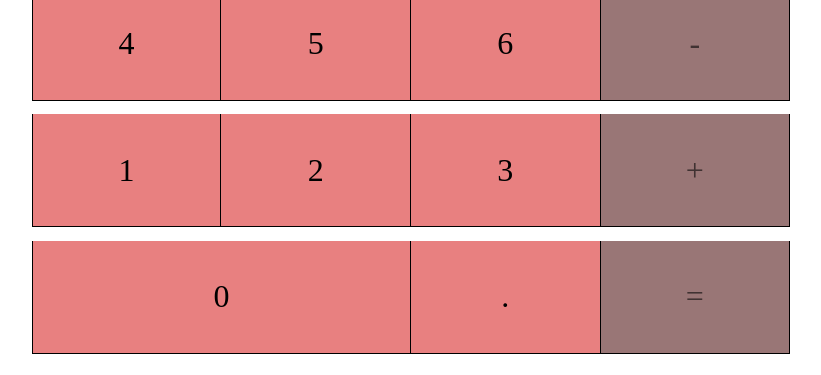
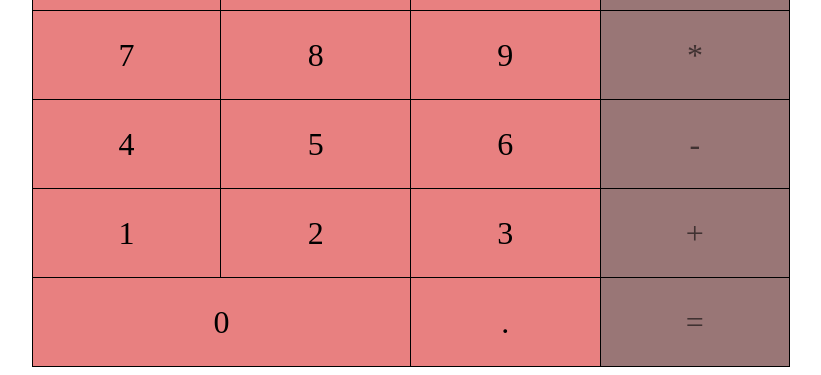
Before and after one commit to Flinn-Rodrigues/calculator-using-flexbox, a plain HTML site: page index.html in a window 1280 px wide. Shown: the part 441-816 px from the top of the page, without its empty margins (229-1050 px from the left). Drawn offline with Linux system fonts and the light colour scheme.

Commit message:
Update index.html

```diff
--- a/index.html
+++ b/index.html
@@ -41,7 +41,6 @@
             flex: 0 1 25%;
             justify-content: center;
             align-items: center;
-            height: 113px;
             border: 1px solid black;
             border-top:none;
             border-left:none;
```
